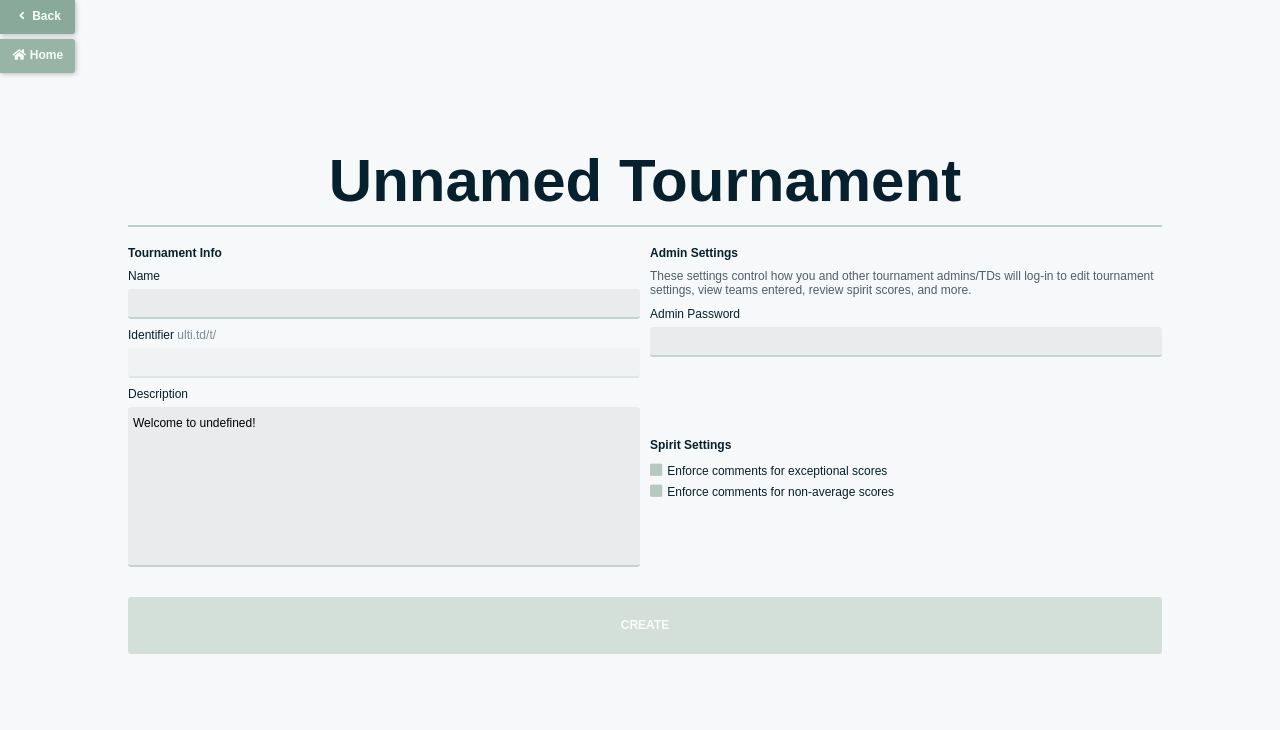
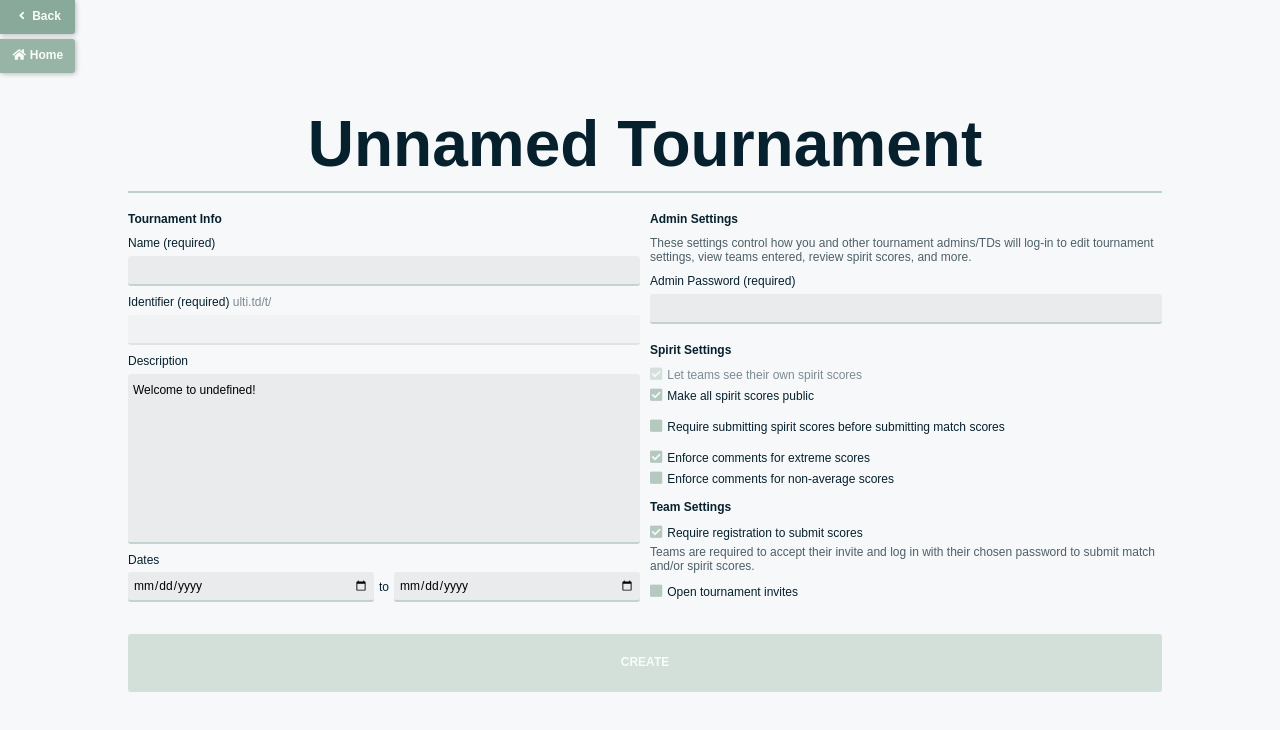
Before and after one commit to BROOSWAJNE/ulti-td, a Vue app: page /new in a window 1280 px wide. Shown: the top 730 px of the page. Built offline with nearby package versions, Linux system fonts and the light colour scheme.

Commit message:
[tournamentcreator] adds more settings

```diff
--- a/src/components/TournamentCreator.vue
+++ b/src/components/TournamentCreator.vue
@@ -11,13 +11,13 @@
         <div class="title">{{ name ? name : 'Unnamed Tournament' }}</div>
         <section class="tournament-settings">
             <span class="section-title">Tournament Info</span>
-            <label for="name">Name</label>
+            <label for="name">Name (required)</label>
             <input type="text" v-model.trim="name"
                 v-on:keyup="onKeyupName"
                 v-bind:disabled="saving">
             <label for="moniker"
                 title="The unique identifier used to create the link to your tournament">
-                Identifier <span class="example-url">
+                Identifier (required) <span class="example-url">
                     {{ 'ulti.td/t/'+encodeURIComponent(moniker) }}
                 </span>
             </label>
@@ -26,11 +26,59 @@
                 v-bind:class="{ auto : !user_moniker, invalid : moniker_exists }"
                 v-bind:disabled="saving">
             <label for="description">Description</label>
-            <textarea cols="30" rows="10" v-model="description" v-bind:disabled="saving"></textarea>
+            <textarea v-model="description" v-bind:disabled="saving"></textarea>
+            <label for="tournament-dates">Dates</label>
+            <div class="setting tournament-dates">
+                <input type="date" v-model="start_date">
+                <span>to</span>
+                <input type="date" v-model="end_date">
+            </div>
+        </section>
+        <section class="admin-settings">
+            <span class="section-title">Admin Settings</span>
+            <span class="section-description">
+                These settings control how you and other tournament admins/TDs will log-in to edit
+                tournament settings, view teams entered, review spirit scores, and more.
+            </span>
+            <label for="password">Admin Password (required)</label>
+            <input type="password" v-model="admin_pass" v-bind:disabled="saving">
         </section>
         <section class="spirit-settings">
             <span class="section-title">Spirit Settings</span>
-            <div class="setting spirit-extreme"
+            <div class="setting spirit-self"
+                v-on:click="self_spirit = !self_spirit"
+                v-bind:class="{ disabled : public_spirit || saving }"
+                title="Full spirit score breakdowns ">
+                <div class="checkbox" v-bind:class="{ checked : public_spirit || self_spirit }"
+                tabindex="0" v-on:keyup.space="self_spirit = !self_spirit">
+                    <i class="fas fa-square"></i>
+                    <i class="fas fa-check-square"></i>
+                </div>
+                <span class="label">Let teams see their own spirit scores</span>
+            </div>
+            <div class="setting spirit-public"
+                v-on:click="public_spirit = !public_spirit"
+                v-bind:class="{ disabled : saving }"
+                title="Full spirit score breakdowns will be available from your tournament's summary page">
+                <div class="checkbox" v-bind:class="{ checked : public_spirit }"
+                tabindex="0" v-on:keyup.space="public_spirit = !public_spirit">
+                    <i class="fas fa-square"></i>
+                    <i class="fas fa-check-square"></i>
+                </div>
+                <span class="label">Make all spirit scores public</span>
+            </div>
+            <div class="setting spirit-enforce"
+                v-on:click="enforce_spirit = !enforce_spirit"
+                v-bind:class="{ disabled : saving }"
+                title="Forces teams to submit spirit scores for their matches before they are able to submit the match's results">
+                <div class="checkbox" v-bind:class="{ checked : enforce_spirit }"
+                tabindex="0" v-on:keyup.space="enforce_spirit = !enforce_spirit">
+                    <i class="fas fa-square"></i>
+                    <i class="fas fa-check-square"></i>
+                </div>
+                <span class="label">Require submitting spirit scores before submitting match scores</span>
+            </div>
+            <div class="setting comments-extreme"
                 v-on:click="extreme_comments = !extreme_comments"
                 v-bind:class="{ disabled : enforce_comments || saving }"
                 title="Forces teams to leave comments when giving spirit scores of 0 or 4 in any category">
@@ -39,9 +87,9 @@
                     <i class="fas fa-square"></i>
                     <i class="fas fa-check-square"></i>
                 </div>
-                <span class="label">Enforce comments for exceptional scores</span>
+                <span class="label">Enforce comments for extreme scores</span>
             </div>
-            <div class="setting spirit-enforce"
+            <div class="setting comments-enforce"
                 v-on:click="enforce_comments = !enforce_comments"
                 v-bind:class="{ disabled : saving }"
                 title="Forces teams to leave comments when giving spirit scores lower/higher than 2 in any category">
@@ -53,19 +101,40 @@
                 <span class="label">Enforce comments for non-average scores</span>
             </div>
         </section>
-        <section class="admin-settings">
-            <span class="section-title">Admin Settings</span>
+        <section class="team-settings">
+            <span class="section-title">Team Settings</span>
+            <div class="setting require-register"
+                v-on:click="require_registration = !require_registration"
+                v-bind:class="{ disabled : saving }"
+                title="This option is recommended to be left on, as otherwise teams will too easily be able to submit fake scores">
+                <div class="checkbox" v-bind:class="{ checked: require_registration }"
+                    tabindex="0" v-on:keyup.space="require_registration = !require_registration">
+                    <i class="fas fa-square"></i>
+                    <i class="fas fa-check-square"></i>
+                </div>
+                <span class="label">Require registration to submit scores</span>
+            </div>
             <span class="section-description">
-                These settings control how you and other tournament admins/TDs will log-in to edit
-                tournament settings, view teams entered, review spirit scores, and more.
+                {{ require_registration ?
+                    'Teams are required to accept their invite and log in with their chosen password to submit match and/or spirit scores.' :
+                    'Anyone can submit spirit and/or match scores by choosing which team they want to submit as.' }}
             </span>
-            <label for="password">Admin Password</label>
-            <input type="password" v-model="admin_pass" v-bind:disabled="saving">
+            <div class="setting open-invites"
+                v-on:click="open_invites = !open_invites"
+                v-bind:class="{ disabled : saving }"
+                title="Allow anyone to request a tournament invite through your tournament's summary page">
+                <div class="checkbox" v-bind:class="{ checked: open_invites }"
+                    tabindex="0" v-on:keyup.space="open_invites = !open_invites">
+                    <i class="fas fa-square"></i>
+                    <i class="fas fa-check-square"></i>
+                </div>
+                <span class="label">Open tournament invites</span>
+            </div>
         </section>
         <span class="error-message">{{ error }}</span>
         <button class="submit action-button"
             v-bind:class="{ saving: saving }"
-            v-bind:disabled="!validate() || saving"
+            v-bind:disabled="!valid || saving"
             v-on:click="onClickCreate">Create</button>
     </div>
 </div>
@@ -80,13 +149,25 @@ export default {
             error: '',
             created: false,
             moniker_exists: false,
+
             // tournament data
             name: this.$route.query.name || '',
             moniker: this.$route.query.name || '',
             description: `Welcome to ${this.$route.query.name}!`,
             user_moniker: false, // whether user has defined the moniker
-            extreme_comments: false,
+
+            start_date: '',
+            end_date: '',
+
+            self_spirit: true,
+            public_spirit: true,
+            enforce_spirit: false,
+            extreme_comments: true,
             enforce_comments: false,
+
+            require_registration: true,
+            open_invites: false,
+
             admin_pass: ''
         };
     },
@@ -94,6 +175,9 @@ export default {
         tournament_url: function() {
             let url = new URL('/t/' + this.moniker, window.location);
             return url.href;
+        },
+        valid: function() {
+            return this.name && this.moniker && this.admin_pass;
         }
     },
     methods: {
@@ -104,9 +188,6 @@ export default {
                 .replace(/ /g, '-')
                 .substring(0, 15);
         },
-        validate: function() {
-            return this.name && this.moniker && this.admin_pass;
-        },
         getTournamentData: function() {
             return {
                 name: this.name,
@@ -114,15 +195,30 @@ export default {
                 password: this.admin_pass,
                 settings: {
                     description: encodeURIComponent(this.description),
+                    dates: {
+                        start: this.start_date ? new Date(this.start_date) : undefined,
+                        end: this.end_date ? new Date(this.end_date) : undefined
+                    },
                     spirit: {
-                        extreme_comments: this.extreme_comments || this.enforce_comments,
-                        enforce_comments: this.enforce_comments
+                        publish: {
+                            self: this.public_spirit || this.self_spirit,
+                            all: this.public_spirit
+                        },
+                        enforce: this.enforce_spirit,
+                        comments: {
+                            extreme: this.extreme_comments || this.enforce_comments,
+                            enforce: this.enforce_comments
+                        }
+                    },
+                    teams: {
+                        require_registration: this.require_registration,
+                        open_invites: this.open_invites
                     }
                 }
             };
         },
         onClickCreate: function() {
-            if (!this.validate()) return;
+            if (!this.valid) return;
 
             this.saving = true;
 
@@ -155,7 +251,6 @@ export default {
     .success-container
         margin: auto
         text-align: center
-        max-width: 90vw
         .link
             user-select: all
             overflow: hidden
@@ -167,18 +262,18 @@ export default {
         display: grid
         grid-template-columns: 50% 50%
         // grid-template-rows: repeat(4, auto)
-        grid-template-areas: "title title" "info admin" "info spirit" "err err" "btn btn"
+        grid-template-areas: "title title" "info admin" "info spirit" "info teams" "err err" "btn btn"
         grid-gap: 10px
 
         margin: auto
         padding: 20px 0
 
         @media only screen and (max-width: 900px)
-            grid-template-areas: "title title" "info info" "spirit spirit" "admin admin" "err err" "btn btn"
+            grid-template-areas: "title title" "info info" "spirit spirit" "teams teams" "admin admin" "err err" "btn btn"
 
         .title
             grid-area: title
-            font-size: 5em
+            font-size: calc(2em + 5vmin)
             font-weight: bold
 
             text-align: center
@@ -190,9 +285,6 @@ export default {
             border-bottom: 2px solid hsl(153, 16%, 78%)
             margin-bottom: 10px
             padding-bottom: 10px
-
-            @media only screen and (max-width: 900px)
-                font-size: 3em
 
         .error-message
             grid-area: err
@@ -220,8 +312,27 @@ export default {
             .input.moniker.auto
                 opacity: 0.5
 
+            .tournament-dates
+                display: grid
+                grid-template-columns: 1fr auto 1fr
+                grid-column-gap: 5px
+                align-items: center
+                input
+                    margin-bottom: 0
+
         .spirit-settings
             grid-area: spirit
+            .setting
+                cursor: pointer
+                margin-bottom: 5px
+                &.spirit-enforce, &.spirit-public
+                    margin-bottom: 15px
+                &.disabled
+                    pointer-events: none
+                    opacity: 0.5
+
+        .team-settings
+            grid-area: teams
             .setting
                 cursor: pointer
                 margin-bottom: 5px
@@ -244,7 +355,10 @@ export default {
             margin-bottom: 10px
         textarea
             resize: none
-            height: fit-content
+            height: 170px
+            margin-bottom: 10px
+            @media only screen and (max-width: 900px)
+                height: 100px
 
         .checkbox
             font-size: 14px
--- a/src/components/tournament/Admin.vue
+++ b/src/components/tournament/Admin.vue
@@ -30,22 +30,22 @@
         <section class="spirit-settings">
             <span class="section-title">Spirit Settings</span>
             <div class="setting spirit-extreme"
-                v-on:click="tournament.settings.spirit.extreme_comments = !tournament.settings.spirit.extreme_comments"
-                v-bind:class="{ disabled : tournament.settings.spirit.enforce_comments || loading.saving }"
+                v-on:click="tournament.settings.spirit.comments.extreme = !tournament.settings.spirit.comments.extreme"
+                v-bind:class="{ disabled : tournament.settings.spirit.comments.enforce || loading.saving }"
                 title="Forces teams to leave comments when giving spirit scores of 0 or 4 in any category">
-                <div class="checkbox" v-bind:class="{ checked : tournament.settings.spirit.enforce_comments || tournament.settings.spirit.extreme_comments }"
-                    tabindex="0" v-on:keyup.space="tournament.settings.spirit.extreme_comments = !tournament.settings.spirit.extreme_comments">
+                <div class="checkbox" v-bind:class="{ checked : tournament.settings.spirit.comments.enforce || tournament.settings.spirit.comments.extreme }"
+                    tabindex="0" v-on:keyup.space="tournament.settings.spirit.comments.extreme = !tournament.settings.spirit.comments.extreme">
                     <i class="fas fa-square"></i>
                     <i class="fas fa-check-square"></i>
                 </div>
                 <span class="label">Enforce comments for exceptional scores</span>
             </div>
             <div class="setting spirit-enforce"
-                v-on:click="tournament.settings.spirit.enforce_comments = !tournament.settings.spirit.enforce_comments"
+                v-on:click="tournament.settings.spirit.comments.enforce = !tournament.settings.spirit.comments.enforce"
                 v-bind:class="{ disabled : loading.saving }"
                 title="Forces teams to leave comments when giving spirit scores lower/higher than 2 in any category">
-                <div class="checkbox" v-bind:class="{ checked : tournament.settings.spirit.enforce_comments }"
-                    tabindex="0" v-on:keyup.space="tournament.settings.spirit.enforce_comments = !tournament.settings.spirit.enforce_comments">
+                <div class="checkbox" v-bind:class="{ checked : tournament.settings.spirit.comments.enforce }"
+                    tabindex="0" v-on:keyup.space="tournament.settings.spirit.comments.enforce = !tournament.settings.spirit.comments.enforce">
                     <i class="fas fa-square"></i>
                     <i class="fas fa-check-square"></i>
                 </div>
@@ -131,8 +131,8 @@ export default {
         onClickSave: function() {
             if (!this.validate()) return;
 
-            if (this.tournament.settings.spirit.enforce_comments)
-                this.tournament.settings.spirit.extreme_comments = this.tournament.settings.spirit.enforce_comments;
+            if (this.tournament.settings.spirit.comments.enforce)
+                this.tournament.settings.spirit.comments.extreme = this.tournament.settings.spirit.comments.enforce;
 
             this.loading.saving = true;
 
```
